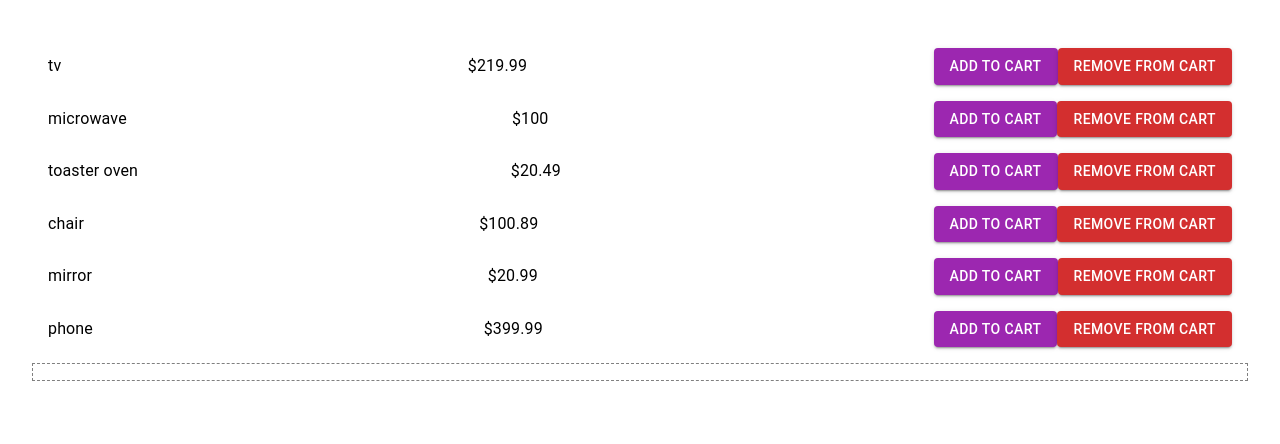
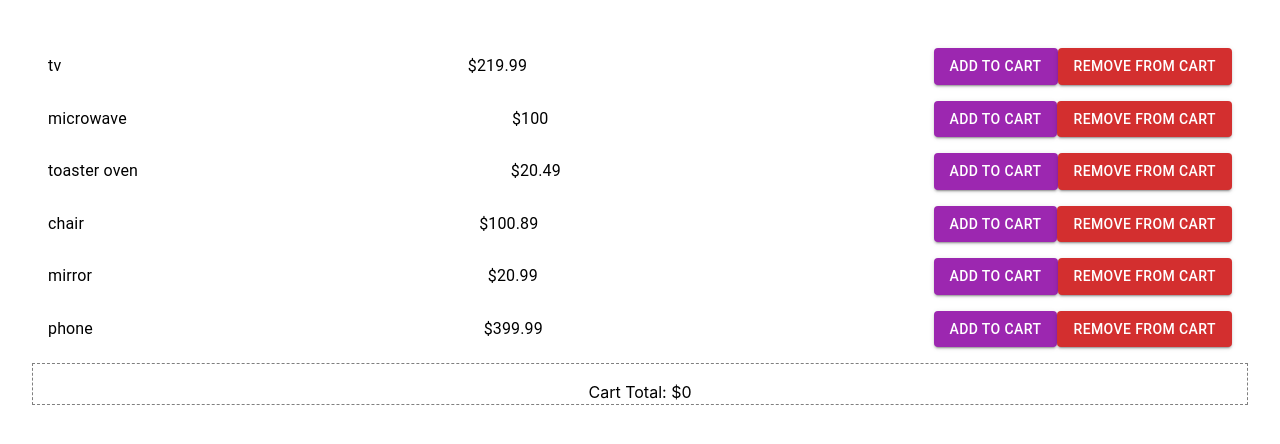
Before and after one commit to CamdenTadhg/Shoply, a React (Vite) app: page / in a window 1280 px wide. Shown: the top 444 px of the page. Built offline with nearby package versions, Linux system fonts and the light colour scheme.

Commit message:
display total in cart

```diff
--- a/src/App.jsx
+++ b/src/App.jsx
@@ -16,10 +16,9 @@ function App() {
 export default App
 
 
-// display total of all items in the cart
-// style page
 // write tests for action creators
 // write tests for reducers
+// style page
 // create route for product details
 // create link for product details page
 // create product details component
@@ -49,3 +48,5 @@ export default App
 // add a secret_discounts_page to add and remove coupon codes
 // add a products/new route to add products to the inventory
 // add save for later functionality to cart (don't count towards total price)
+// write any additional tests I'm missing
+// refactor code
--- a/src/MiniCart.jsx
+++ b/src/MiniCart.jsx
@@ -5,7 +5,11 @@ import Box from '@mui/material/Box';
 const MiniCart = () => {
     console.log('minicart rendering');
     const cart = useSelector(store => store.cart);
-    console.log(cart);
+
+    let total = 0;
+    for (let item of cart){
+        total = total + item.total;
+    }
 
     return (
         <div>
@@ -15,6 +19,7 @@ const MiniCart = () => {
                         return <li key={item.id}>{item.qty} {item.name}: ${item.total}</li>
                     })}
                 </ul>
+                <div>Cart Total: ${total}</div>
             </Box>
         </div>
 
```
